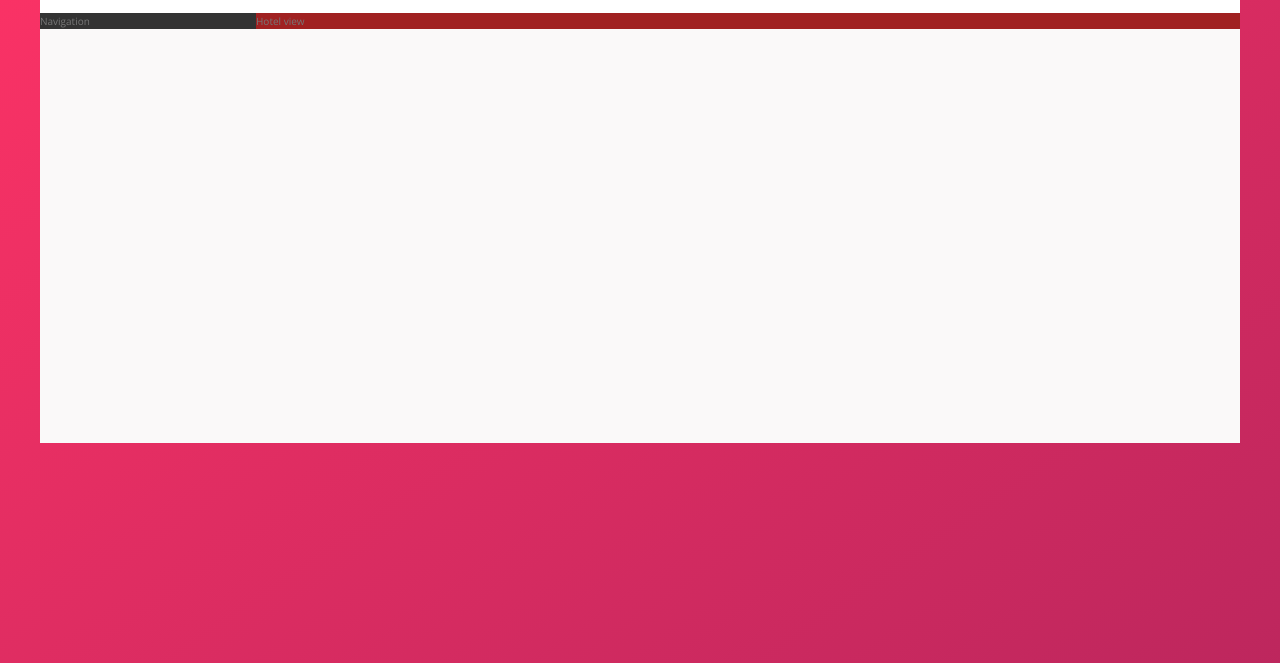
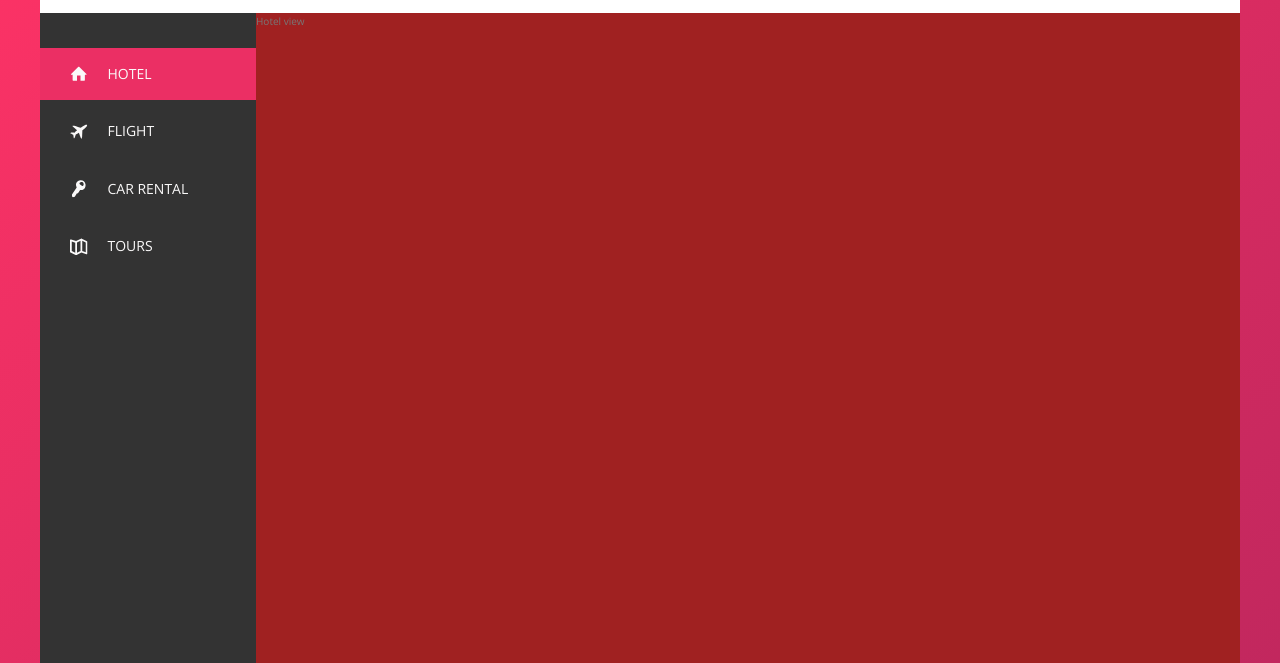
Before and after one commit to mohit355/Trillo, a website: page index.html in a window 1280 px wide. Shown: the part 137-800 px from the top of the page. Drawn offline with nearby package versions, Linux system fonts and the light colour scheme.

Commit message:
completed side nave

```diff
--- a/index.html
+++ b/index.html
@@ -53,8 +53,50 @@
           </div>
         </nav>
       </header>
+
       <div class="content">
-        <nav class="sidebar">Navigation</nav>
+        <nav class="sidebar">
+          <ul class="side-nav">
+            <li class="side-nav__item side-nav__item--active">
+              <a href="#" class="side-nav__link">
+                <svg class="side-nav__icon">
+                  <use xlink:href="img/sprite.svg#icon-home"></use>
+                </svg>
+                <span>Hotel</span>
+              </a>
+            </li>
+
+            <li class="side-nav__item">
+              <a href="#" class="side-nav__link">
+                <svg class="side-nav__icon">
+                  <use xlink:href="img/sprite.svg#icon-aircraft"></use>
+                </svg>
+                <span>Flight</span>
+              </a>
+            </li>
+
+            <li class="side-nav__item">
+              <a href="#" class="side-nav__link">
+                <svg class="side-nav__icon">
+                  <use xlink:href="img/sprite.svg#icon-key"></use>
+                </svg>
+                <span>Car Rental</span>
+              </a>
+            </li>
+
+            <li class="side-nav__item">
+              <a href="#" class="side-nav__link">
+                <svg class="side-nav__icon">
+                  <use xlink:href="img/sprite.svg#icon-map"></use>
+                </svg>
+                <span>Tours</span>
+              </a>
+            </li>
+          </ul>
+
+          <div class="legal">&copy; 2021 by trillo. All right reserved</div>
+        </nav>
+
         <main class="hotel-view">Hotel view</main>
       </div>
     </div>
--- a/sass/_component.scss
+++ b/sass/_component.scss
@@ -104,6 +104,7 @@
     right: 1.2rem;
 
     display: flex;
+
     justify-content: center;
     align-items: center;
   }
@@ -121,3 +122,72 @@
     font-weight: bolder;
   }
 }
+
+/////////////////////////////////////////////////////////
+
+//  SIDE NAV
+
+.side-nav {
+  font-size: 1.4rem;
+  list-style: none;
+  margin-top: 3.5rem;
+
+  &__item {
+    position: relative;
+    // transition: all .3s;
+
+    &:not(:last-child) {
+      margin-bottom: 0.5rem;
+    }
+  }
+
+  &__item::before {
+    content: "";
+    position: absolute;
+    top: 0;
+    left: 0;
+    height: 100%;
+    width: 3px;
+    background-color: var(--color-primary);
+    transform: scaleY(0);
+    transition: transform 0.2s, width 0.4s cubic-bezier(1, 0, 0, 1) 0.2s,
+      background-color 0.1s;
+  }
+
+  &__item:hover::before,
+  &__item--active::before {
+    transform: scaleY(1);
+    width: 100%;
+  }
+
+  &__item:active::before {
+    background-color: var(--color-primary-light);
+  }
+
+  &__link:link,
+  &__link:visited {
+    color: var(--color-grey-light-1);
+    text-decoration: none;
+    text-transform: uppercase;
+    display: block;
+    padding: 1.5rem 3rem;
+    display: flex;
+    position: relative;
+    align-items: center;
+    z-index: 10;
+  }
+
+  &__icon {
+    width: 1.75rem;
+    height: 1.75rem;
+    margin-right: 2rem;
+    fill: currentColor;
+  }
+}
+
+.legal {
+  font-size: 1.2rem;
+  text-align: center;
+  padding: 2.5rem;
+  color: var(--color-grey-light-4);
+}
--- a/sass/_layout.scss
+++ b/sass/_layout.scss
@@ -23,10 +23,14 @@
 
 .sidebar {
   background-color: var(--color-grey-dark-1);
+  display: flex;
+  flex-direction: column;
+  justify-content: space-between;
   flex: 0 0 18%;
 }
 
 .hotel-view {
   background-color: rgb(160, 33, 33);
   flex: 1;
+  height: 80rem;
 }
```
Also changed, not shown: css/style.css.
